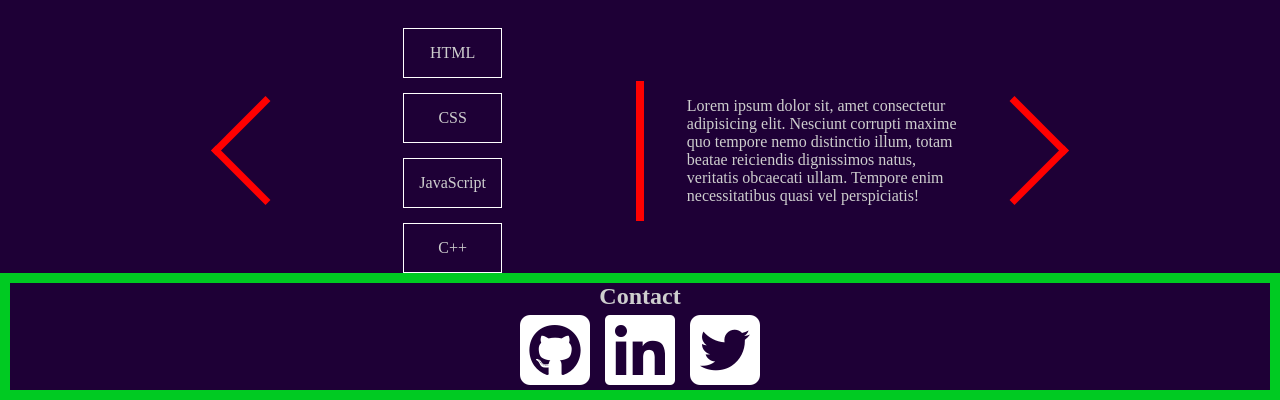
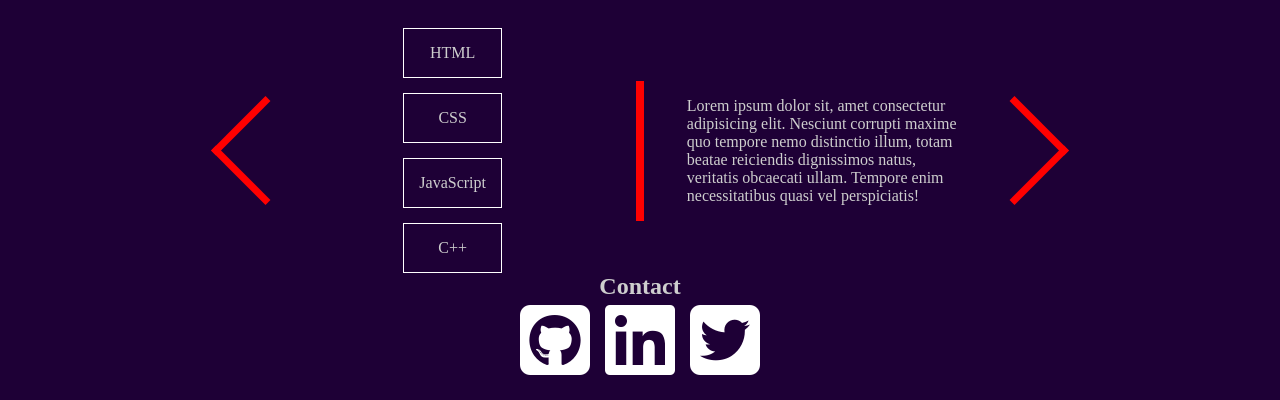
Before and after one commit to Kinzume/dmf-example, a plain HTML site: page index.html in a window 1280 px wide. Shown: the part 2071-2471 px from the top of the page. Drawn offline with Linux system fonts and the light colour scheme.

Commit message:
Contact - Refactor CSS

```diff
--- a/css/main.css
+++ b/css/main.css
@@ -134,15 +134,13 @@ a {
   display: none;
 }
 
-#contact {
-  border: 10px solid #00ca22;
-}
 .contact-links {
   display: flex;
   gap: 15px;
   width: fit-content;
   margin-inline: auto;
 }
+
 @media (min-width: 768px) {
   /* medium */
 }
```
